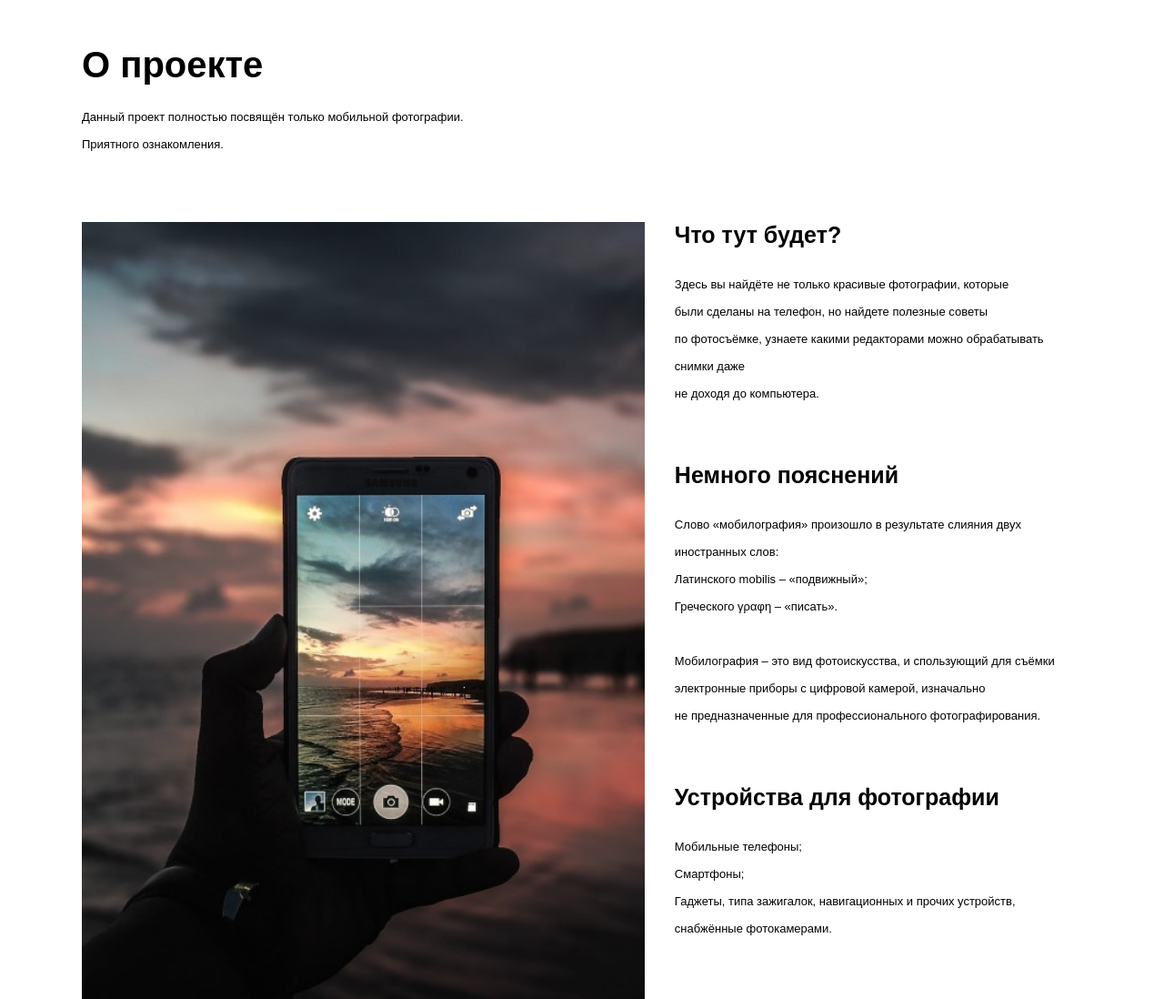
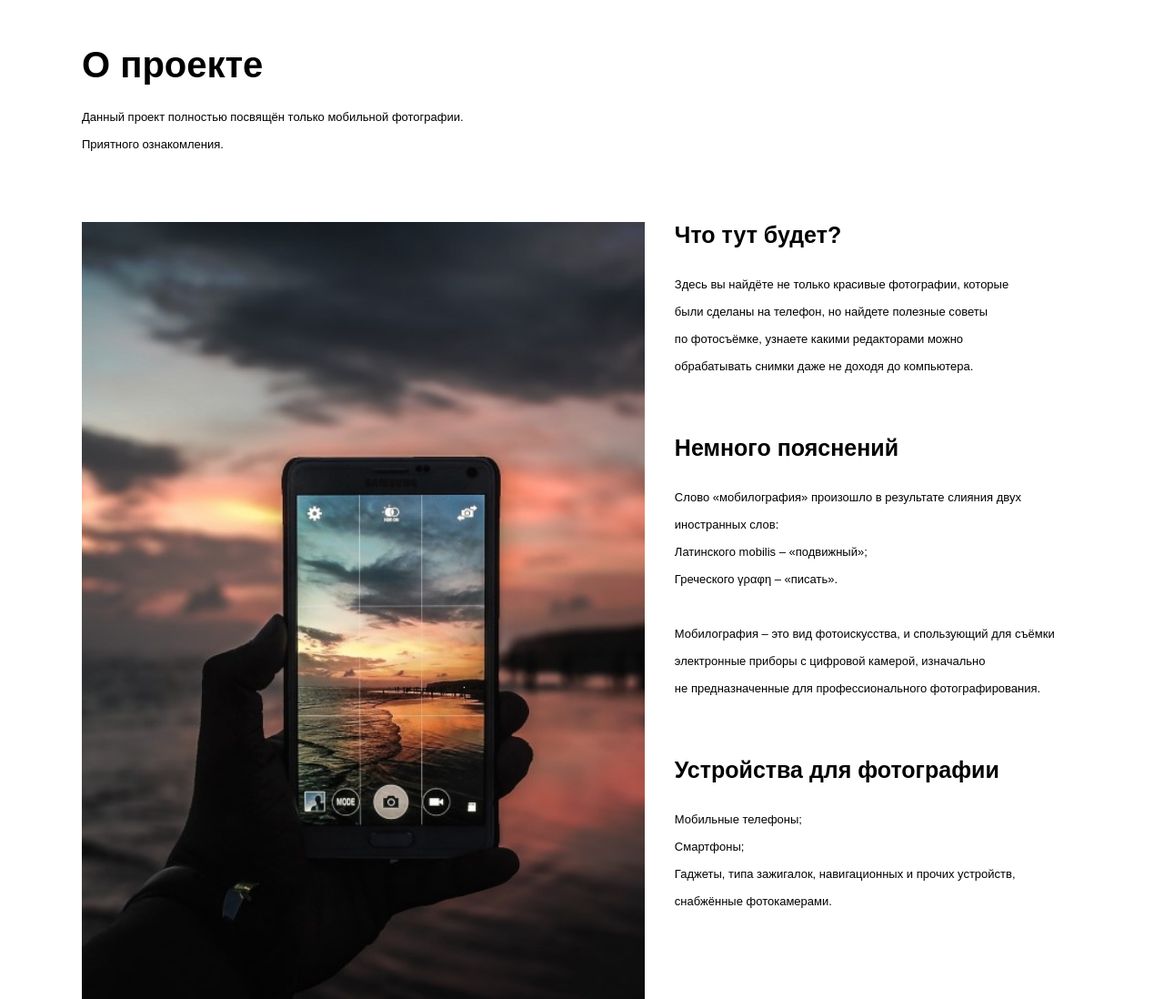
Before and after one commit to Vismut-Kotovskaya/mob.foto, a plain HTML site: page index.html in a window 1280 px wide. Shown: the part 739-1837 px from the top of the page at 91% size. Drawn offline with Linux system fonts and the light colour scheme.

Commit message:
Update index.html

```diff
--- a/index.html
+++ b/index.html
@@ -52,7 +52,7 @@
                     <h4>Что тут будет?</h4>
                     <p>Здесь вы найдёте не только красивые фотографии, которые<br>
                         были сделаны на телефон, но найдете полезные советы <br>по фотосъёмке,
-                        узнаете какими редакторами можно обрабатывать снимки даже<br>
+                        узнаете какими редакторами можно<br> обрабатывать снимки даже
                         не доходя до компьютера. </p>
                     <h4>Немного пояснений</h4>
                     <p>Слово «мобилография» произошло в результате
```
